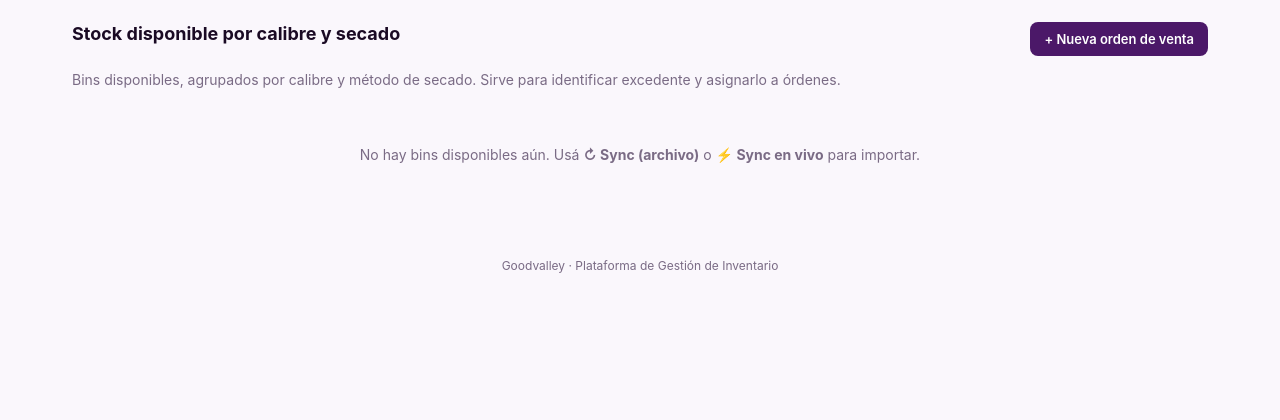
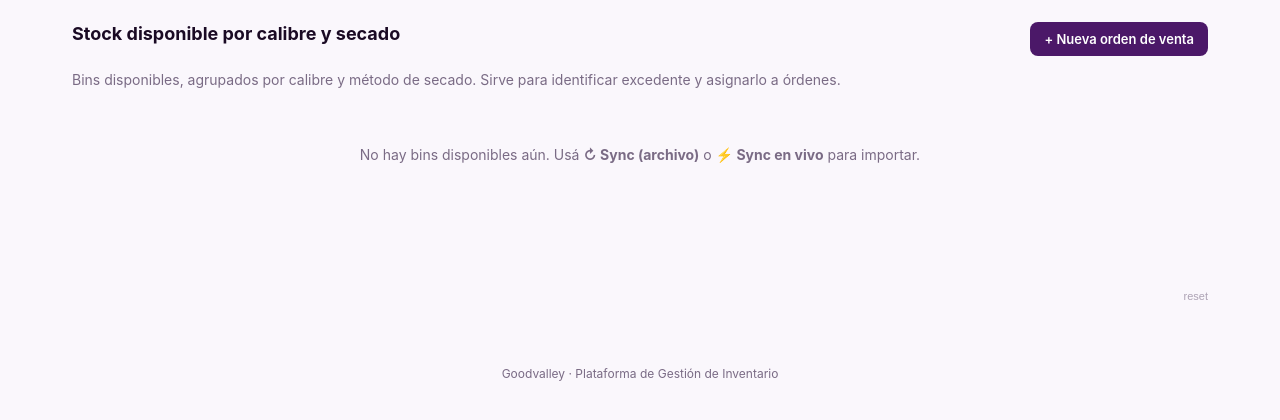
Before and after one commit to holscherp/Goodvalley, a Flask app: page / in a window 1280 px wide. Shown: the part 231-651 px from the top of the page. Run offline with Flask 3, Linux system fonts and the light colour scheme.

Commit message:
Add hidden reset button to wipe all bins (passcode-protected)
Co-Authored-By: Claude Sonnet 4.6 <noreply@anthropic.com>

```diff
--- a/app.py
+++ b/app.py
@@ -625,6 +625,20 @@ def create_app():
         flash('Liberado.', 'ok')
         return redirect(url_for('order_detail', order_id=order_id))
 
+    @app.route('/reset', methods=['POST'])
+    def reset_inventory():
+        from models import Bin, Allocation
+
+        if request.form.get('passcode') != '001083748':
+            flash('Código incorrecto.', 'err')
+            return redirect(url_for('index'))
+
+        Allocation.query.filter(Allocation.bin_id.isnot(None)).delete(synchronize_session=False)
+        Bin.query.delete(synchronize_session=False)
+        db.session.commit()
+        flash('Inventario reseteado — todos los bins han sido eliminados.', 'ok')
+        return redirect(url_for('index'))
+
     @app.route('/orders/<int:order_id>/delete', methods=['POST'])
     def delete_order(order_id):
         from models import Order
--- a/templates/index.html
+++ b/templates/index.html
@@ -48,4 +48,14 @@
   <p>No hay bins disponibles aún. Usá <strong>↻ Sync (archivo)</strong> o <strong>⚡ Sync en vivo</strong> para importar.</p>
 </div>
 {% endif %}
+
+<div style="text-align:right; margin-top:80px; padding-bottom:8px;">
+  <form method="post" action="{{ url_for('reset_inventory') }}" id="reset-form">
+    <input type="hidden" name="passcode" id="reset-code">
+    <button type="button" style="background:none;border:none;cursor:pointer;color:var(--muted);font-size:11px;padding:0;opacity:0.6;"
+      onclick="var c=prompt('Código de acceso:');if(c!==null){document.getElementById('reset-code').value=c;document.getElementById('reset-form').submit();}">
+      reset
+    </button>
+  </form>
+</div>
 {% endblock %}
```
